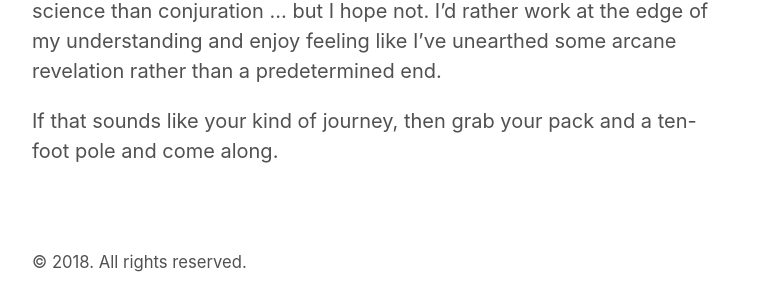
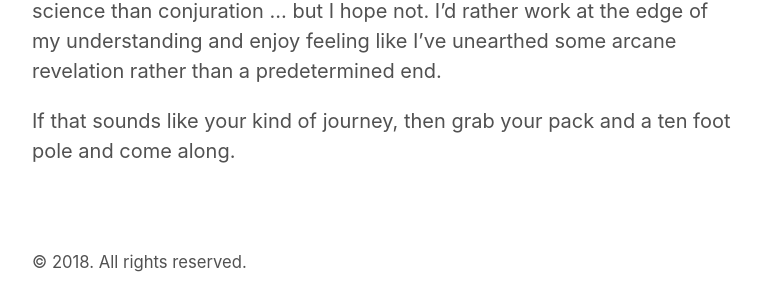
Before and after one commit to bartolone/bartolone.github.io, a Jekyll site: the page built from about.md, in a window 1280 px wide. Shown: the part 737-1039 px from the top of the page, without its empty margins (258-1019 px from the left). Built offline with Jekyll 4.4.1, drawn with Linux system fonts in a browser that asks for light colours.

Commit message:
correcting typo

```diff
--- a/about.md
+++ b/about.md
@@ -11,4 +11,4 @@ I've always thought of programming as being like consulting a summoned trickster
 
 Maybe at some point my experiences will shift much more towards science than conjuration ... but I hope not. I'd rather work at the edge of my understanding and enjoy feeling like I've unearthed some arcane revelation rather than a predetermined end.
 
-If that sounds like your kind of journey, then grab your pack and a ten-foot pole and come along.
+If that sounds like your kind of journey, then grab your pack and a ten foot pole and come along.
```
